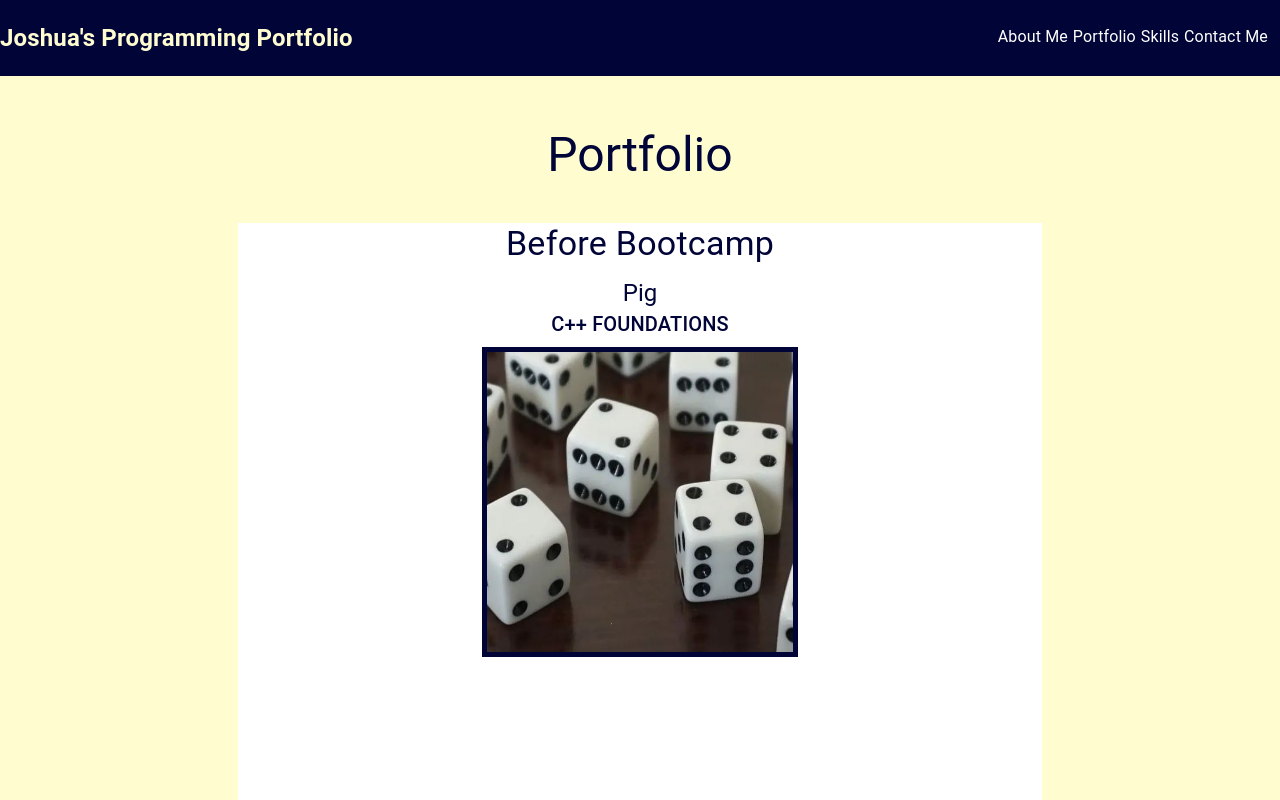
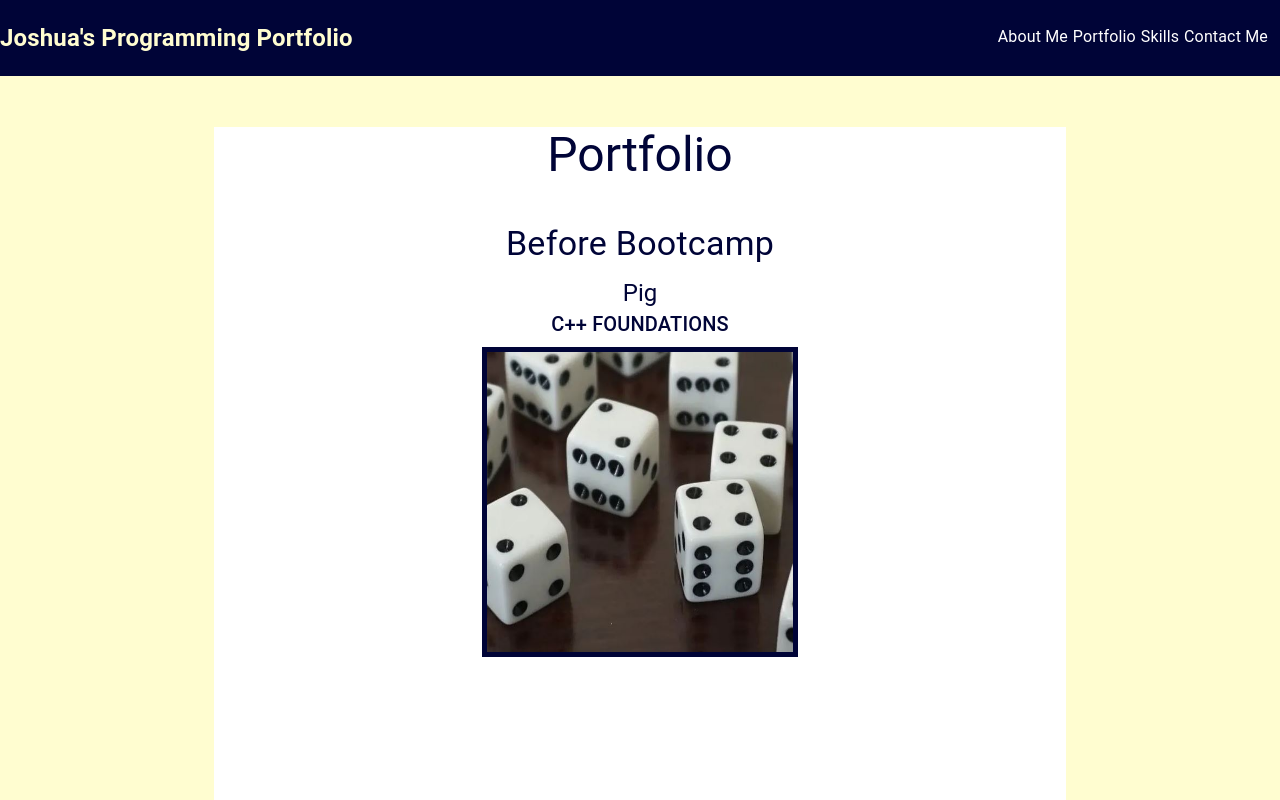
Before and after one commit to CoderJ01/material-ui-programming-portfolio, a React (Create React App) app: page /portfolio in a window 1280 px wide. Shown: the top 800 px of the page. Built offline with nearby package versions, Linux system fonts and the light colour scheme.

Commit message:
color change

```diff
--- a/src/pages/Portfolio/Portfolio.page.jsx
+++ b/src/pages/Portfolio/Portfolio.page.jsx
@@ -17,7 +17,7 @@ const Portfolio = () => {
         <React.Fragment>
             <CssBaseline />
             <Container maxWidth="md">
-                <Box sx={{ height: '1225vh', textAlign: 'center', marginTop: '6%' }}>
+                <Box sx={{ height: '1225vh', textAlign: 'center', marginTop: '6%', backgroundColor: 'white' }}>
                     <Typography variant="h3" gutterBottom sx={{ color: 'rgb(0, 4, 55)' }}>Portfolio</Typography>
                     <Section dataObj={beforeBootcamp} fromTop={40} sectionHeight={75}/>
                     <Section dataObj={bootcamp} fromTop={-120} sectionHeight={580}/>
```
